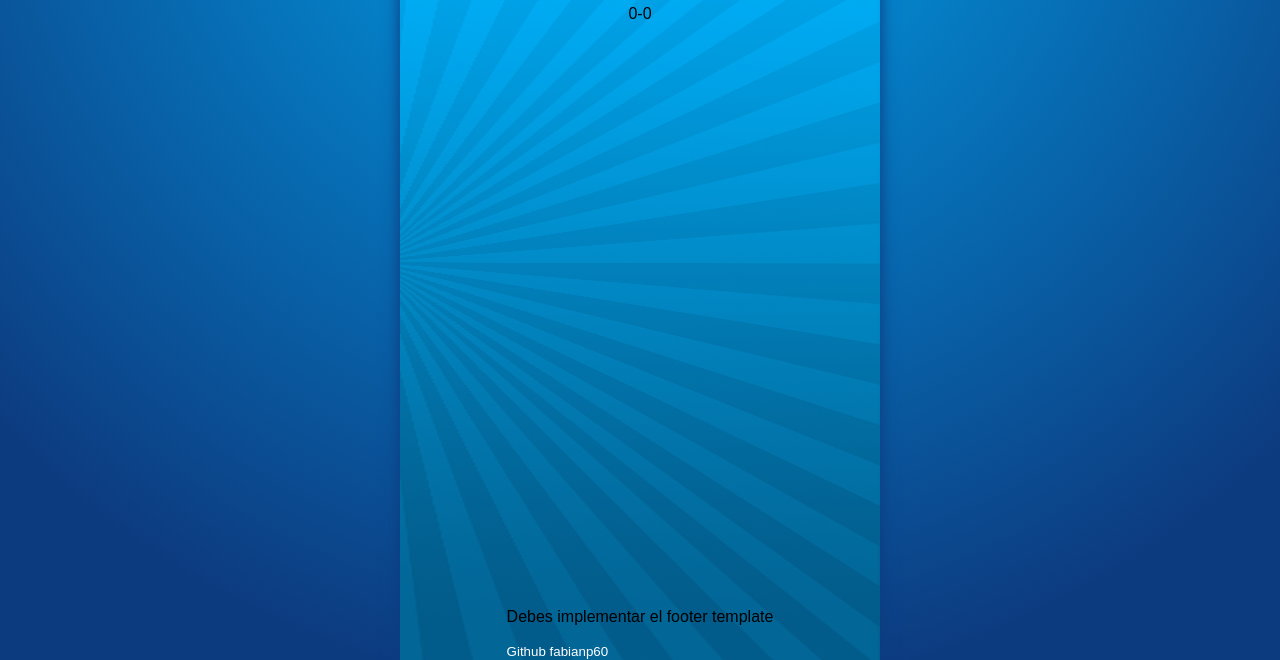
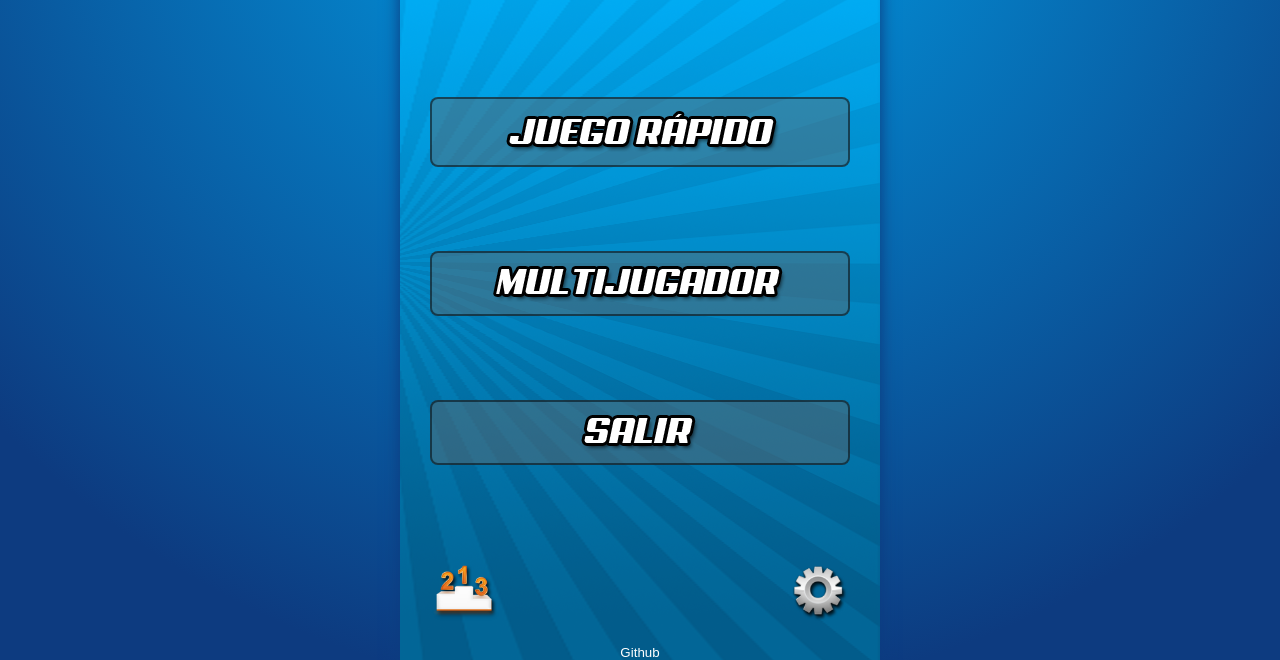
Before and after one commit to fabianp60/CubiksRace, a plain HTML site: page index.html in a window 1280 px wide. Shown: the part 140-800 px from the top of the page. Drawn offline with Linux system fonts and the light colour scheme.

Commit message:
Completando interfaz menu faltan efectos

```diff
--- a/index.html
+++ b/index.html
@@ -16,7 +16,7 @@
         <footer>
             <div class="game-footer"></div>
             <div class="social-media">
-                <small><a href="https://github.com/fabianp60" target="_blank">Github fabianp60</a></small>
+                <small><a href="https://github.com/fabianp60" target="_blank">Github</a></small>
             </div>
         </footer>
     </main>
--- a/wwwroot/css/site.css
+++ b/wwwroot/css/site.css
@@ -36,13 +36,87 @@ main {
     box-shadow: 0px 0px 15px 1px rgba(13,59,128,1);
 }
 
+header, section, footer {
+    display: block;
+    min-width: 100%;
+}
+
 section.game-section {
     flex-grow: 1;
 }
 
+.social-media {
+    display: flex;
+    justify-content: center;
+    align-items: center;
+}
+.social-media a {
+    color: white;
+    text-decoration: none;
+}
+
+.menu-buttons-container {
+    display: flex;
+    height: 100%;
+    justify-content: space-evenly;
+    align-items: center;
+    flex-direction: column;
+    margin: 0.5rem 3rem;
+}
+
+.menu-button {
+    display: flex;
+    width: 100%;
+    justify-content: center;
+    align-items: center;
+    background-color: rgba(101, 105, 107, 0.45);
+    border-radius: 0.5rem;
+    border: 2px solid rgba(0,0,0,0.5);
+    padding: 0.8rem 1rem;
+    cursor: pointer;
+}
+
+.menu-button img {
+    max-width: 100%;
+    height: auto;
+}
+
+.menu-button:hover {
+    background-color: rgba(87, 89, 90, 0.55);
+    border: 2px solid rgba(147, 163, 2, 0.5);
+}
+
+.game-footer {
+    display: flex;
+}
+
+.menu-footer-container {
+    display: flex;
+    align-items: center;
+    flex-direction: row;
+    justify-content: space-between;
+    width: 100%;
+    max-width: 100%;
+    margin: 0.5rem 2rem;
+}
+
+.menu-footer-container img {
+    max-height: calc(100% - 2rem);
+    width: auto;
+    cursor: pointer;
+}
+
+
+
+/* CSS Generico (INI) */
+
 .img-fluid {
     max-width: 100%;
     height: auto;
+}
+
+.w-100 {
+    width: 100%;
 }
 
 .mx-auto {
@@ -90,7 +164,4 @@ section.game-section {
     margin-bottom: 1.5rem !important;
 }
 
-.social-media a {
-    color: white;
-    text-decoration: none;
-}
+/* CSS Generico (FIN) */
--- a/wwwroot/js/templates/menu_template.js
+++ b/wwwroot/js/templates/menu_template.js
@@ -8,6 +8,23 @@ export default class MenuTemplate extends TemplateInterface {
     }
 
     gamesectionTemplate() {
-        return `0-0`;
+        return `<div class="menu-buttons-container">
+                    <div class="menu-button">
+                        <img src="wwwroot/images/UI/TextoJuegoRapido.png" alt="Juego Rapido">
+                    </div>
+                    <div class="menu-button">
+                        <img src="wwwroot/images/UI/TextoMultijugador.png" alt="Multijugador">
+                    </div>
+                    <div class="menu-button">
+                        <img src="wwwroot/images/UI/TextoSalir.png" alt="Salir">
+                    </div>
+                </div>`;
+    }
+
+    footerTemplate() {
+        return `<div class="menu-footer-container">
+                    <img src="wwwroot/images/UI/PodiumIcon.png" alt="Ranking">
+                    <img src="wwwroot/images/UI/ConfigIcon.png" alt="Configurar">
+                </div>`;
     }
 }
```
